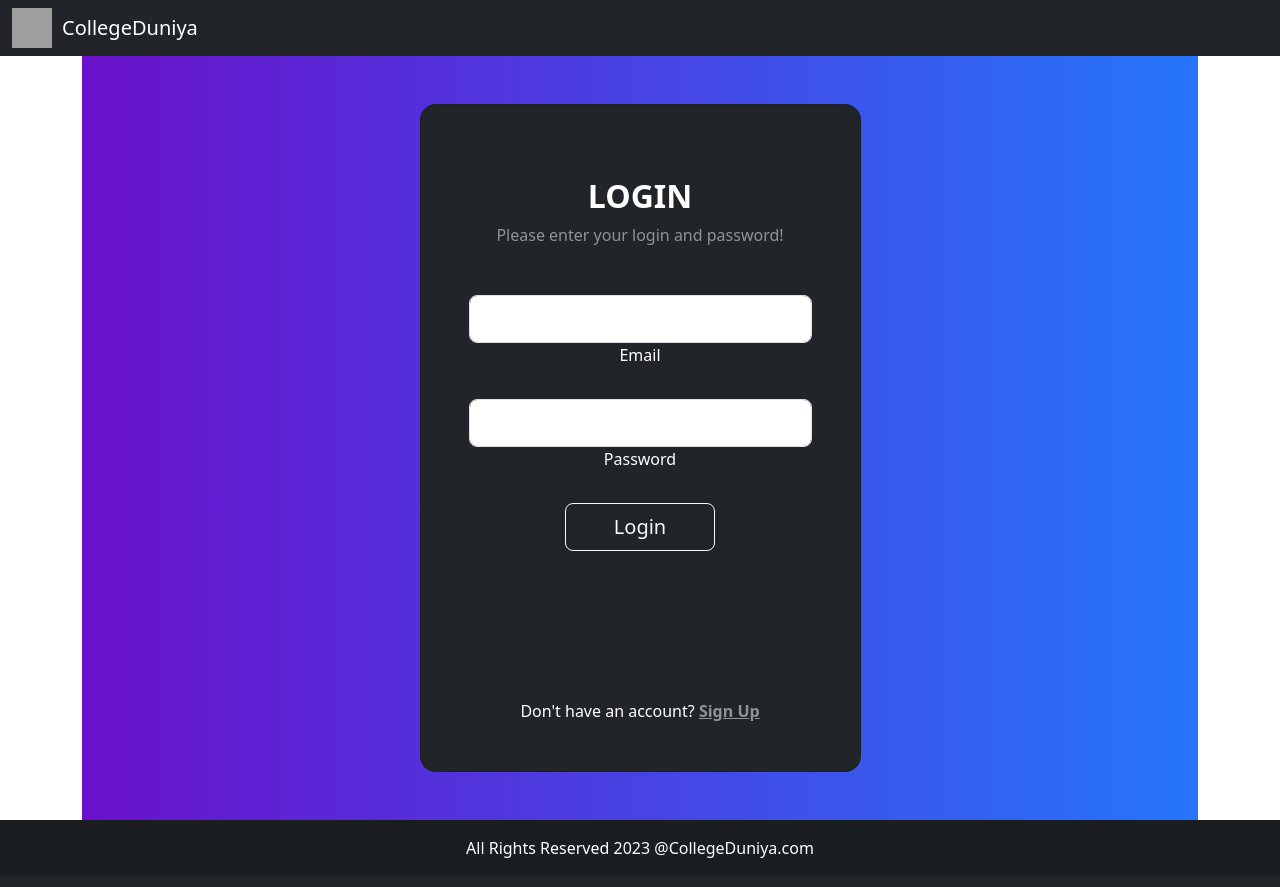
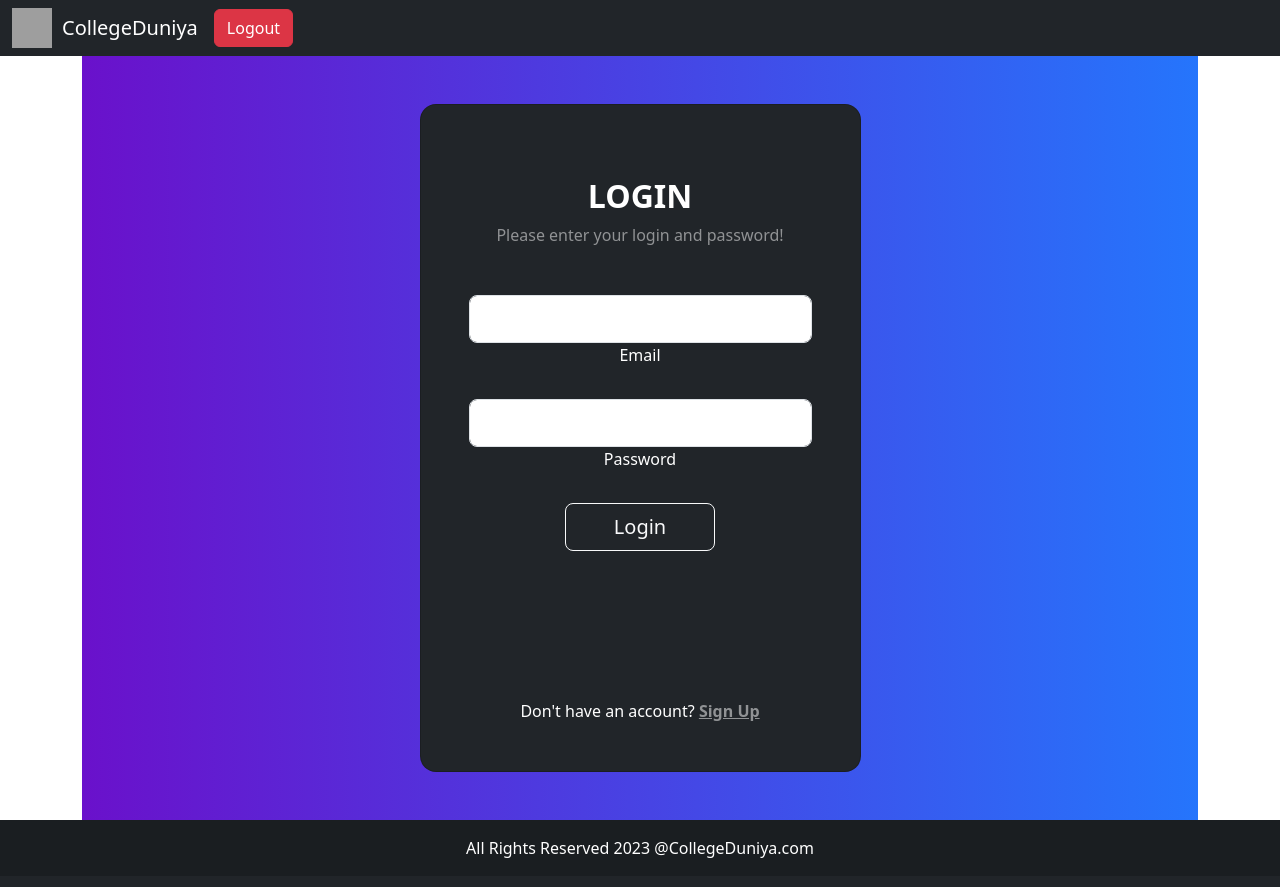
Before and after one commit to wattamwarshri/CollegeDuniya, a React (Create React App) app in the folder CollegeDuniya/Frontend/college-duniya/: page / in a window 1280 px wide. Built offline with nearby package versions, Linux system fonts and the light colour scheme; grey boxes are pictures that could not be loaded.

Commit message:
React: Added Logout Functionality

```diff
--- a/CollegeDuniya/Frontend/college-duniya/src/component/HeaderComponent.jsx
+++ b/CollegeDuniya/Frontend/college-duniya/src/component/HeaderComponent.jsx
@@ -1,5 +1,6 @@
 import React from 'react'
 import collegeLogo from '../img/fav-icon-college.jpg'
+import { Link } from 'react-router-dom'
 const HeaderComponent = () => {
   return (
     <div>
@@ -12,6 +13,7 @@ const HeaderComponent = () => {
 
                             <div className="collapse navbar-collapse" id="navbarNavAltMarkup">
                                 <div className="navbar-nav">
+                                <Link to="/" className="btn btn-danger btn-block flex">Logout</Link>
 
 
                                 </div>
```
